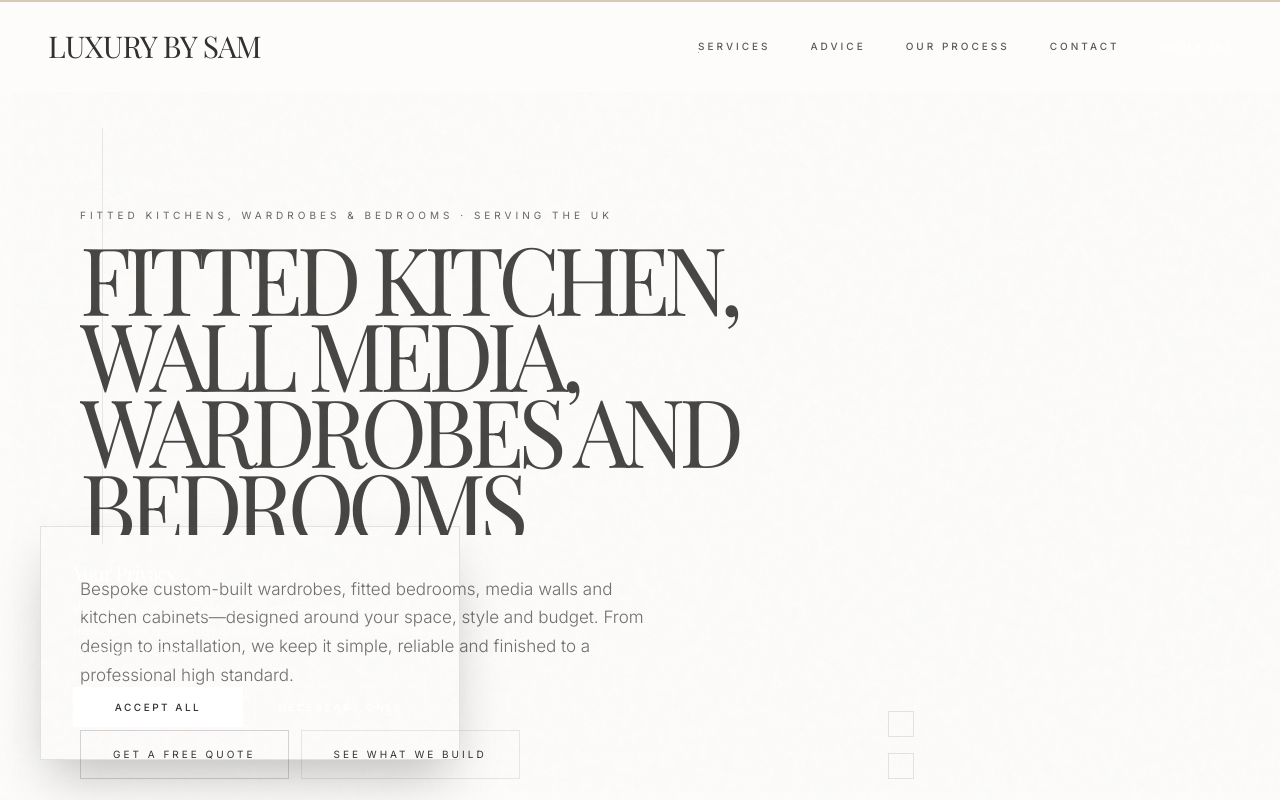
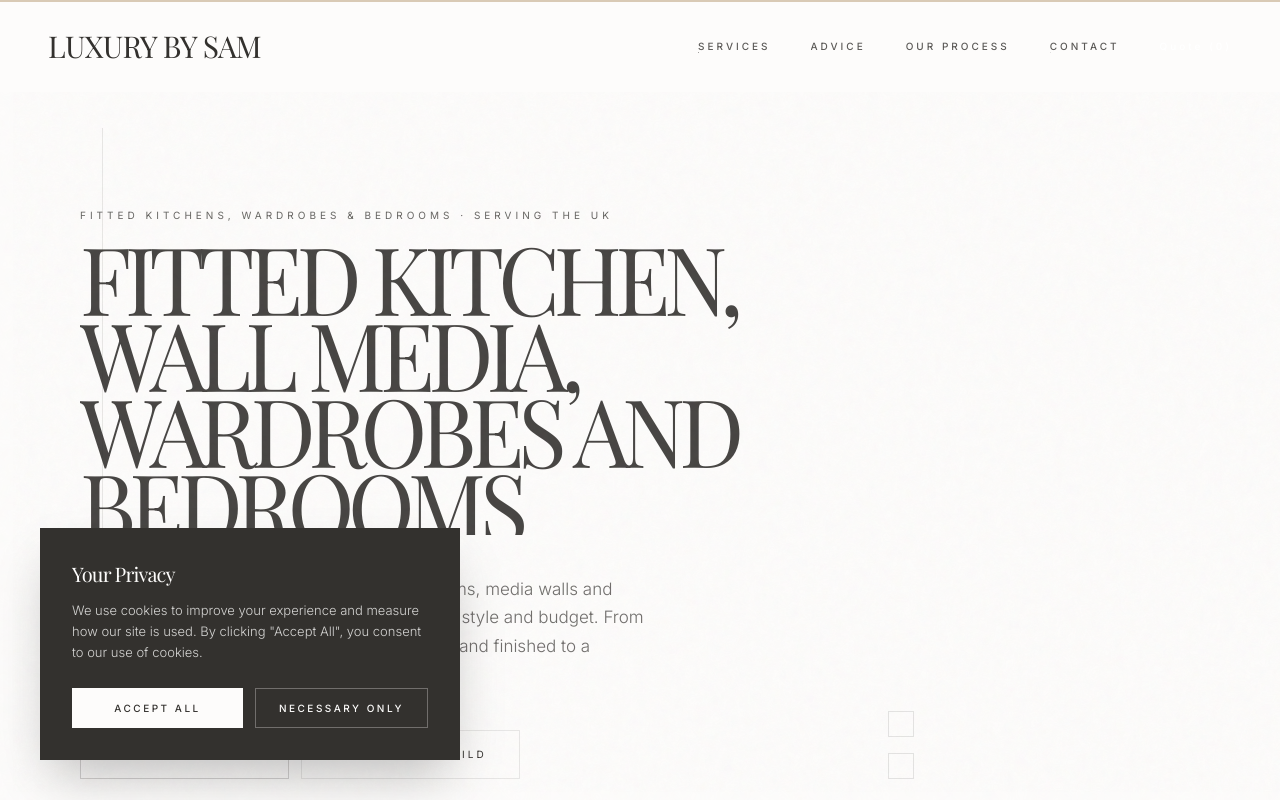
Before and after one commit to chieyine/luxury-by-sam, a Next.js app: page / in a window 1280 px wide. Shown: the top 800 px of the page. Built offline with nearby package versions, Linux system fonts and the light colour scheme; no server answers; a web font is replaced by a local one.

Commit message:
Fix transparent cookie banner by removing brutal-panel class

```diff
--- a/app/components/CookieBanner.js
+++ b/app/components/CookieBanner.js
@@ -55,14 +55,14 @@ export default function CookieBanner() {
           animate={{ y: 0, opacity: 1 }}
           exit={{ y: 100, opacity: 0 }}
           transition={{ duration: 0.8, ease: [0.16, 1, 0.3, 1] }}
-          className="fixed bottom-6 left-6 right-6 md:right-auto md:left-10 md:bottom-10 md:max-w-[420px] bg-[#33312E] text-white z-120 p-6 md:p-8 flex flex-col shadow-2xl brutal-panel border-0"
+          className="fixed bottom-6 left-6 right-6 md:right-auto md:left-10 md:bottom-10 md:max-w-[420px] bg-foreground text-background z-120 p-6 md:p-8 flex flex-col shadow-2xl"
           role="dialog"
           aria-live="polite"
           aria-label="Cookie consent banner"
         >
           <div className="mb-6">
-            <h3 className="font-serif text-xl mb-3 text-white">Your Privacy</h3>
-            <p className="font-sans text-[13px] leading-relaxed text-white/80 font-light">
+            <h3 className="font-serif text-xl mb-3 text-background">Your Privacy</h3>
+            <p className="font-sans text-[13px] leading-relaxed text-background/80 font-light">
               We use cookies to improve your experience and measure how our site is used.
               By clicking &quot;Accept All&quot;, you consent to our use of cookies.
             </p>
@@ -71,13 +71,13 @@ export default function CookieBanner() {
           <div className="flex flex-col sm:flex-row gap-3">
             <button
               onClick={handleAccept}
-              className="flex-1 bg-white text-[#33312E] py-3 text-[10px] uppercase tracking-[0.25em] font-medium hover:bg-white/90 transition-colors"
+              className="flex-1 bg-background text-foreground py-3 text-[10px] uppercase tracking-[0.25em] font-medium hover:bg-background/90 transition-colors"
             >
               Accept All
             </button>
             <button
               onClick={handleDecline}
-              className="flex-1 border border-white/30 text-white py-3 text-[10px] uppercase tracking-[0.25em] font-medium hover:bg-white/10 transition-colors"
+              className="flex-1 border border-background/30 text-background py-3 text-[10px] uppercase tracking-[0.25em] font-medium hover:bg-background/10 transition-colors"
             >
               Necessary Only
             </button>
```
